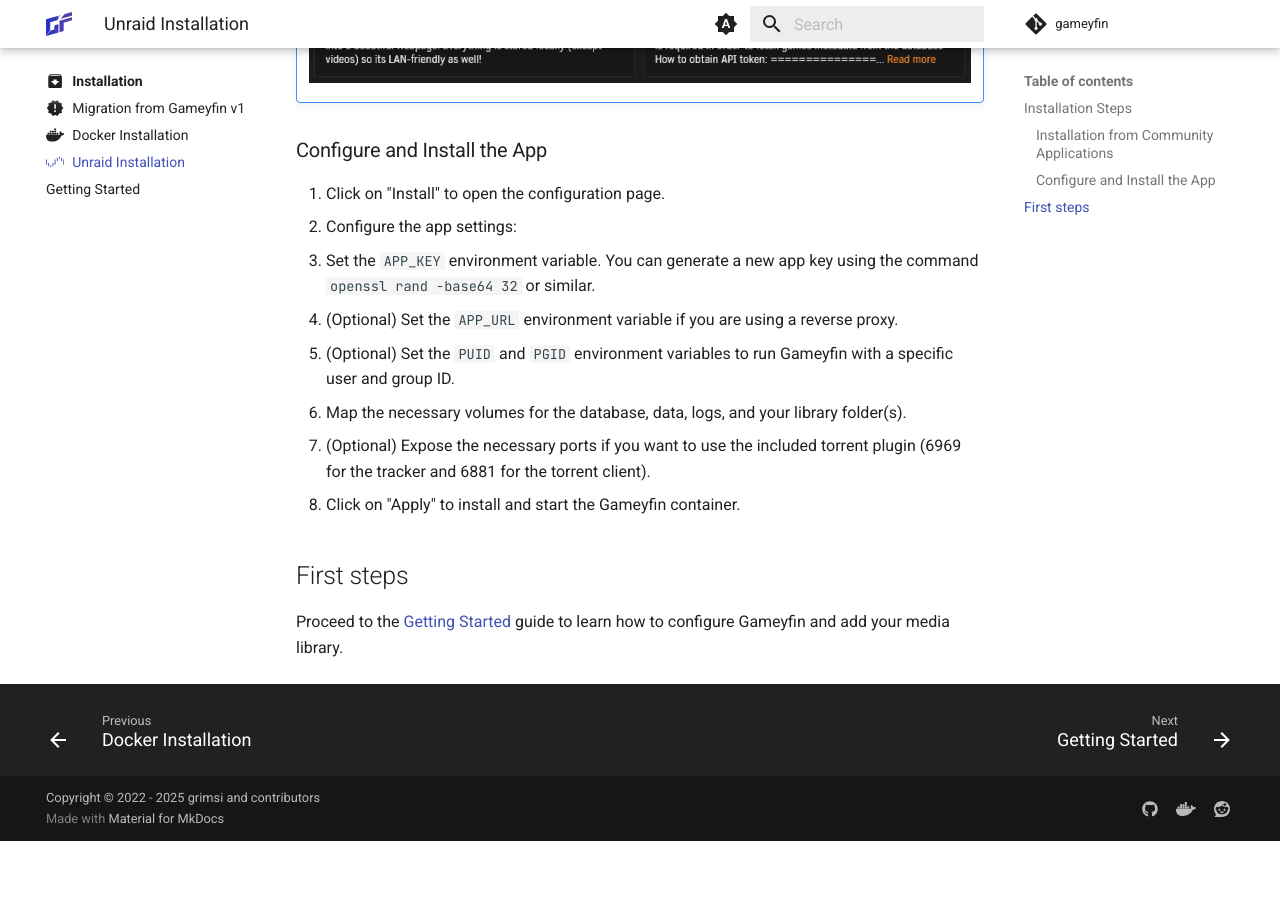
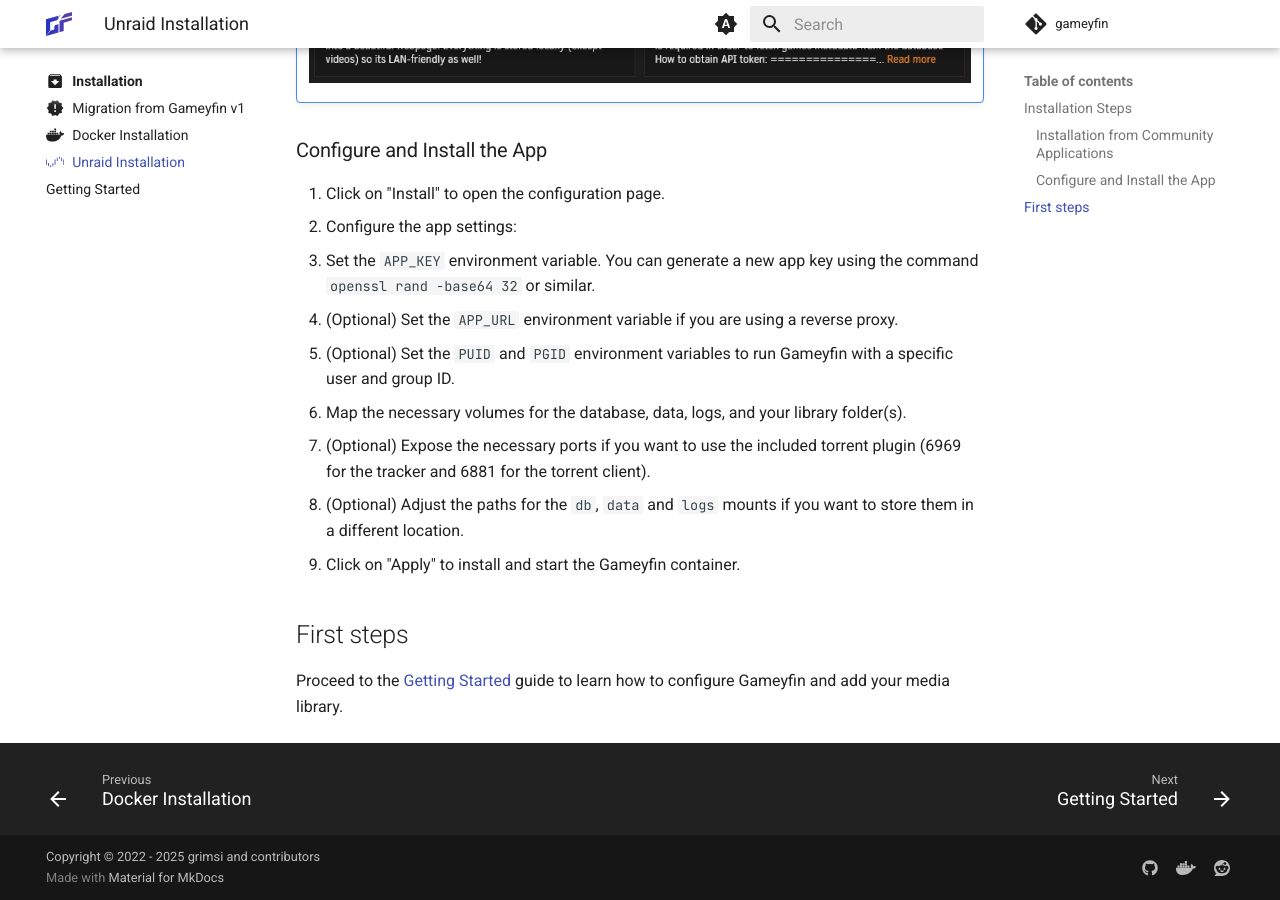
Before and after one commit to gameyfin/docs, an MkDocs documentation site: the page built from docs/installation/unraid.md, in a window 1280 px wide and 900 px high, scrolled down 831 px. Built offline with MkDocs 1.6.1 and Material for MkDocs 9.7.7, drawn with Linux system fonts in a browser that asks for light colours; comment, search, counter and statistics services are not loaded; before the commit the page ends 1672 px from its top, so only the background shows below that.

Commit message:
Add bind mounts documentation to Unraid install guide

```diff
--- a/docs/installation/unraid.md
+++ b/docs/installation/unraid.md
@@ -30,6 +30,7 @@
    - (Optional) Set the `PUID` and `PGID` environment variables to run Gameyfin with a specific user and group ID.
    - Map the necessary volumes for the database, data, logs, and your library folder(s).
    - (Optional) Expose the necessary ports if you want to use the included torrent plugin (6969 for the tracker and 6881 for the torrent client).
+   - (Optional) Adjust the paths for the `db`, `data` and `logs` mounts if you want to store them in a different location.
 3. Click on "Apply" to install and start the Gameyfin container.
 
 
```
